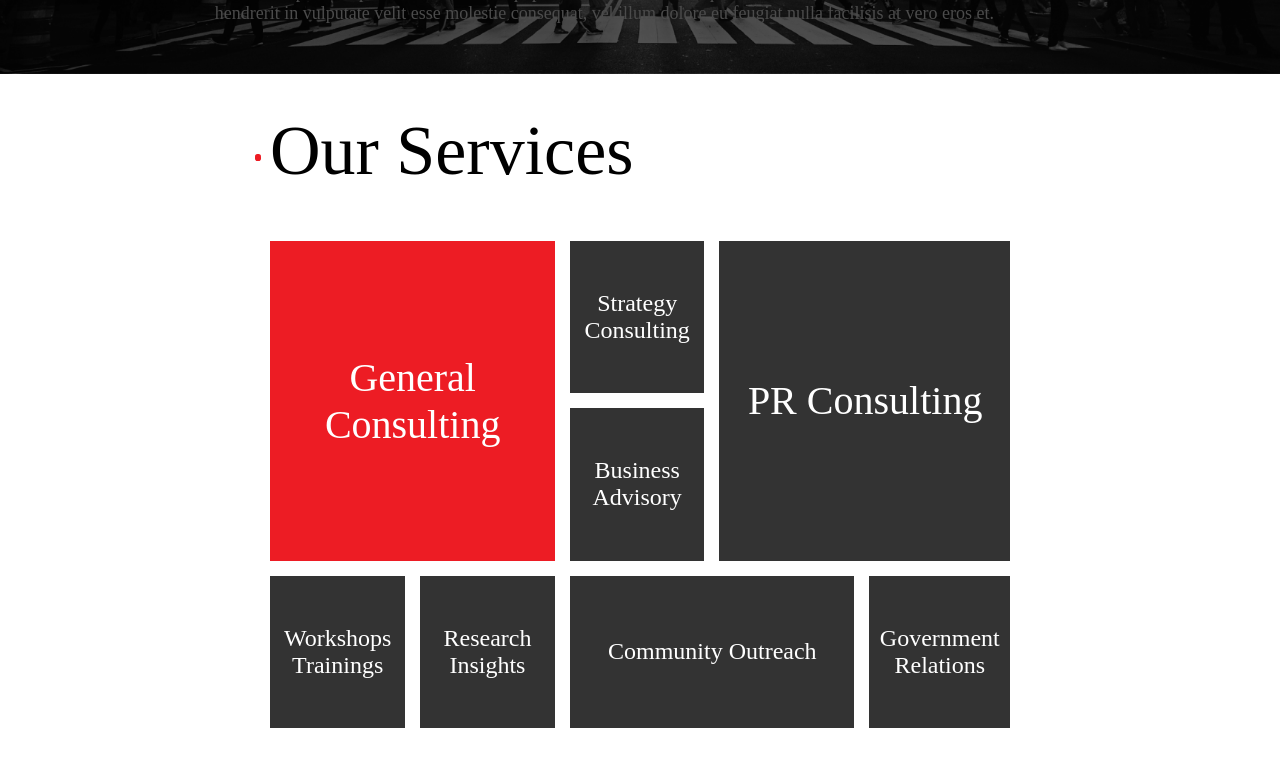
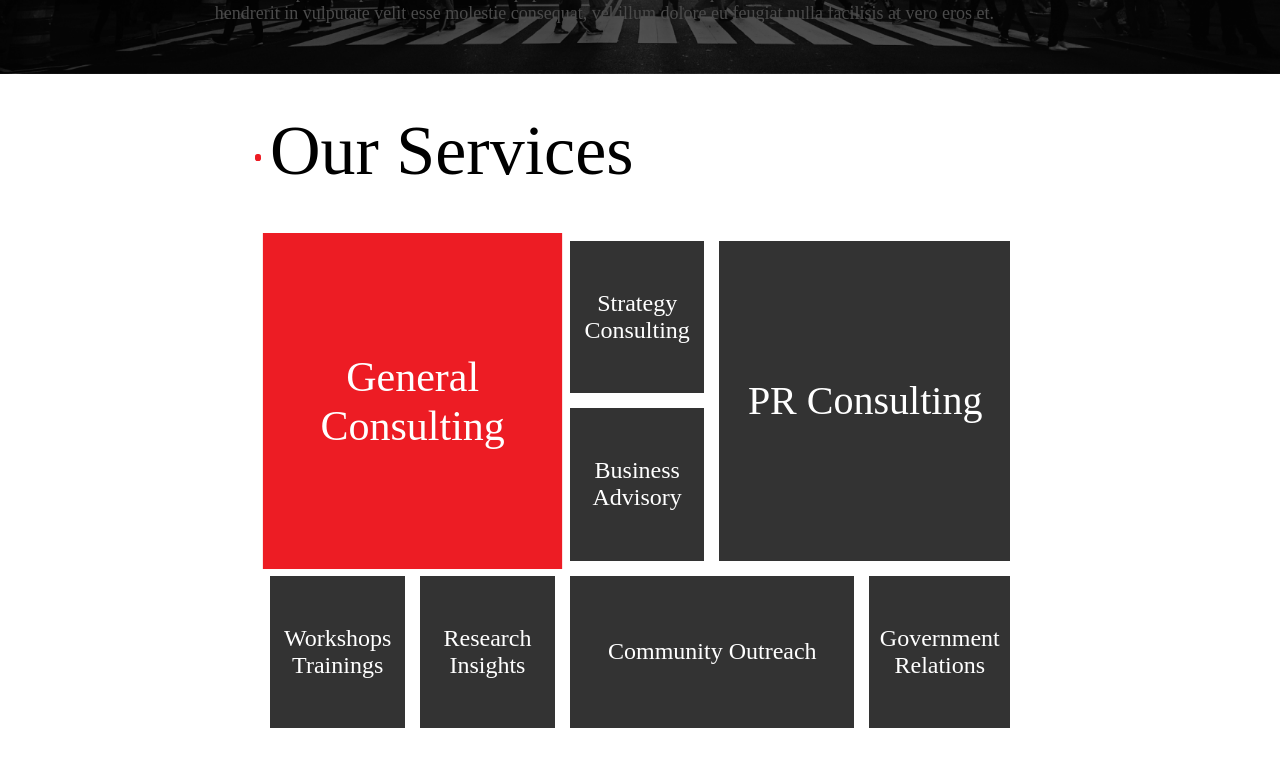
Before and after one commit to martastarnawska/landing-page, a Next.js app: page / in a window 1280 px wide. In both pictures the pointer is over the link "General Consulting". Shown: the part 726-1492 px from the top of the page. Built offline with nearby package versions, Linux system fonts and the light colour scheme; no server answers; a web font is replaced by a local one.

Commit message:
make tiles larger on hover

```diff
--- a/src/components/OurServices.scss
+++ b/src/components/OurServices.scss
@@ -40,7 +40,7 @@
   color: $c-white;
   text-align: center;
   font-size: $font-size-xxs;
-  padding: 10px;
+  padding: 6px;
 
   &::before {
     content: "";
@@ -48,6 +48,10 @@
     width: 1px;
     height: 0;
     padding-bottom: 100%;
+  }
+
+  &:hover {
+    transform: scale(1.05);
   }
 
   &--first {
@@ -77,6 +81,7 @@
 
   @include xs-screen {
     font-size: $font-size-xs;
+    padding: 10px;
 
     &--large {
       font-size: $font-size-regular;
```
